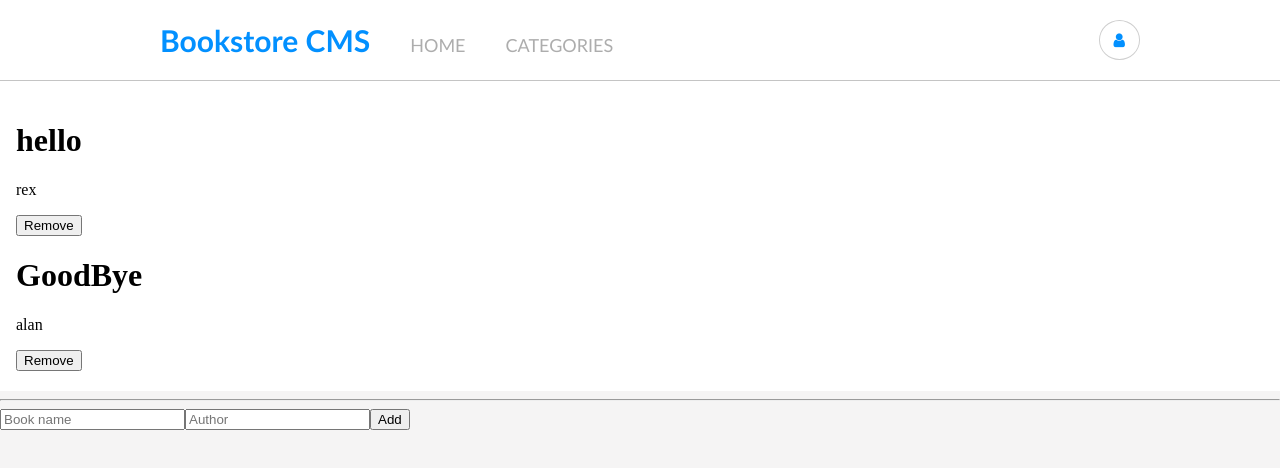
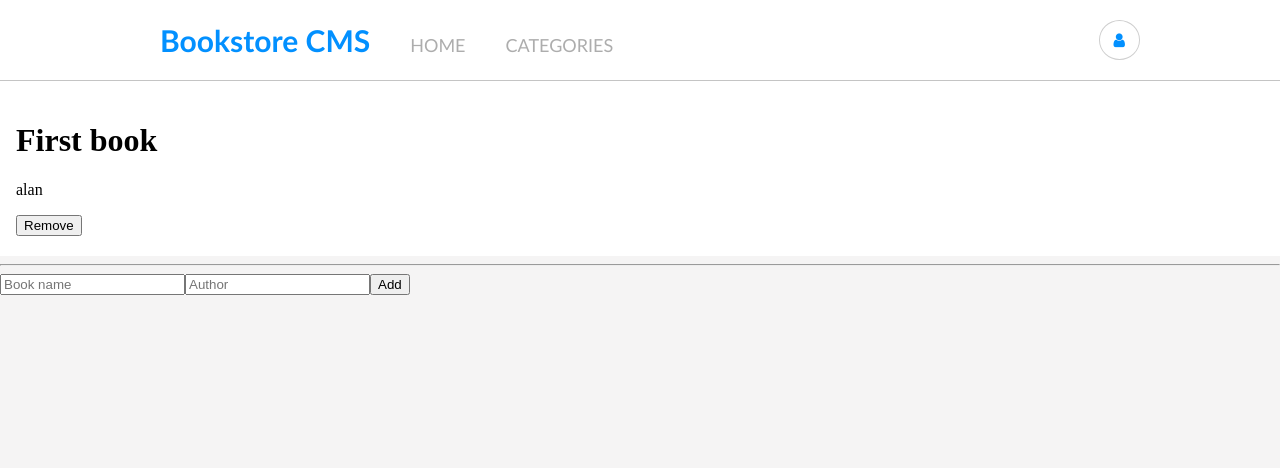
Before and after one commit to alanluqman/bookstore, a React (Create React App) app: page / in a window 1280 px wide. Shown: the top 468 px of the page. Built offline with nearby package versions, Linux system fonts and the light colour scheme.

Commit message:
Connect react-redux , implement add, remove button

```diff
--- a/src/App.js
+++ b/src/App.js
@@ -1,13 +1,16 @@
 import React from 'react';
 import { BrowserRouter, Routes, Route } from 'react-router-dom';
+import { Provider } from 'react-redux';
 import './App.css';
 import Books from './components/books';
 import Categories from './components/catigories';
 import Navigation from './components/navigation';
+import store from './redux/configureStore';
 
 function App() {
   return (
     <>
+      <Provider store={store}>
         <BrowserRouter>
           <Navigation />
           <Routes>
@@ -15,6 +18,7 @@ function App() {
             <Route path="/" element={<Books />} />
           </Routes>
         </BrowserRouter>
+      </Provider>
     </>
   );
 }
--- a/src/components/book.js
+++ b/src/components/book.js
@@ -1,12 +1,15 @@
 /* eslint-disable react/prop-types */
+import { useDispatch } from 'react-redux';
+import { removeBook } from '../redux/books/books';
 import './book.css';
 
-function Book({ title, author }) {
+function Book({ title, author, id }) {
+  const dispatch = useDispatch();
   return (
     <div>
       <h1>{title}</h1>
       <p>{author}</p>
-      <button type="button">Remove</button>
+      <button type="button" onClick={() => dispatch(removeBook(id))}>Remove</button>
     </div>
   );
 }
--- a/src/components/books.js
+++ b/src/components/books.js
@@ -1,15 +1,16 @@
 /* eslint-disable max-len */
-import { React, useState } from 'react';
+// import { React, useState } from 'react';
+import { useSelector } from 'react-redux';
 import Book from './book';
 import './books.css';
 import NewBook from './newBook';
 
 function Books() {
-  const [books] = useState([{ id: 'book1', title: 'hello', author: 'rex' }, { id: 'book2', title: 'GoodBye', author: 'alan' }]);
+  const books = useSelector((state) => state.books);
   return (
     <>
       <div className="books-holder">
-        {books.map((book) => <Book key={book.id} title={book.title} author={book.author} />)}
+        {books.map((book) => <Book key={book.id} id={book.id} title={book.title} author={book.author} />)}
       </div>
       <hr />
       <NewBook />
--- a/src/components/newBook.js
+++ b/src/components/newBook.js
@@ -1,11 +1,33 @@
+/* eslint-disable no-unused-vars */
+import { useState } from 'react';
+import { useDispatch } from 'react-redux';
+import { addBook } from '../redux/books/books';
+
 function NewBook() {
+  const [title, setTitle] = useState('');
+  const [author, setAuthor] = useState('');
+  const dispatch = useDispatch();
+
+  function changeTitle(e) {
+    setTitle(e.target.value);
+  }
+  function changeAuthor(e) {
+    setAuthor(e.target.value);
+  }
+  function sendData() {
+    // input validation
+    if (title.trim() !== '' && author.trim() !== '') {
+      const id = new Date().getTime(); // create a new ID each milliseconds.
+      dispatch(addBook({ id, title, author }));
+    }
+    setTitle('');
+    setAuthor('');
+  }
   return (
     <>
-      <form>
-        <input type="text" placeholder="Book name" />
-        <input type="text" placeholder="Author" />
-        <button type="submit">Add</button>
-      </form>
+      <input type="text" placeholder="Book name" value={title} onChange={changeTitle} />
+      <input type="text" placeholder="Author" value={author} onChange={changeAuthor} />
+      <button type="button" onClick={sendData}>Add</button>
     </>
   );
 }
--- a/src/redux/books/books.js
+++ b/src/redux/books/books.js
@@ -1,6 +1,7 @@
 const ADD_BOOK = 'bookstore/books/addBook';
 const REMOVE_BOOK = 'bookstore/books/removeBook';
-export default function addRemoveReducer(state = [], action) {
+const initialData = [{ id: 1, title: 'First book', author: 'alan' }];
+export default function addRemoveReducer(state = initialData, action) {
   switch (action.type) {
     // add action
     case ADD_BOOK: return [
```
Lines whose indentation alone changed are shown as unchanged.
